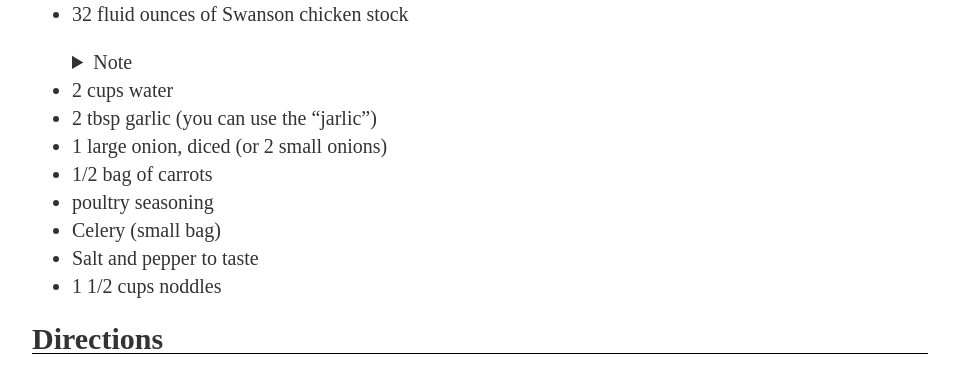
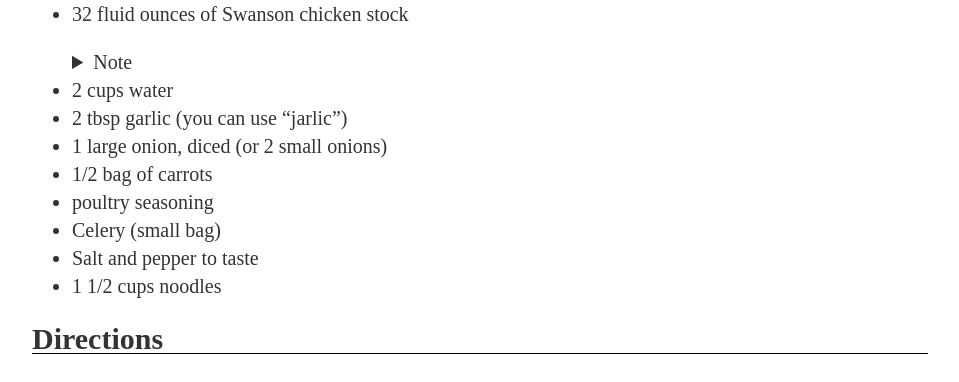
Before and after one commit to thurstonzd/thurstonzd.github.io, a Jekyll site: the page built from _recipes/chicken-soup.md, in a window 1280 px wide. Shown: the part 298-680 px from the top of the page, without its empty margins (160-1119 px from the left). Built offline with Jekyll 4.4.1, drawn with Linux system fonts in a browser that asks for light colours.

Commit message:
Correct typo

```diff
--- a/_recipes/chicken-soup.md
+++ b/_recipes/chicken-soup.md
@@ -10,17 +10,17 @@ name: Chicken Soup
    <details>
    <summary>Note</summary>
 
-   It should be Swanson, since that brand provides the best flavor based on our experience.
+   > It should be Swanson, since that brand provides the best flavor based on our experience.
    </details>
 
  - 2 cups water
- - 2 tbsp garlic (you can use the "jarlic")
+ - 2 tbsp garlic (you can use "jarlic")
  - 1 large onion, diced (or 2 small onions)
  - 1/2 bag of carrots
  - poultry seasoning
  - Celery (small bag)
  - Salt and pepper to taste
- - 1 1/2 cups noddles
+ - 1 1/2 cups noodles
 
 ## Directions
 
```
